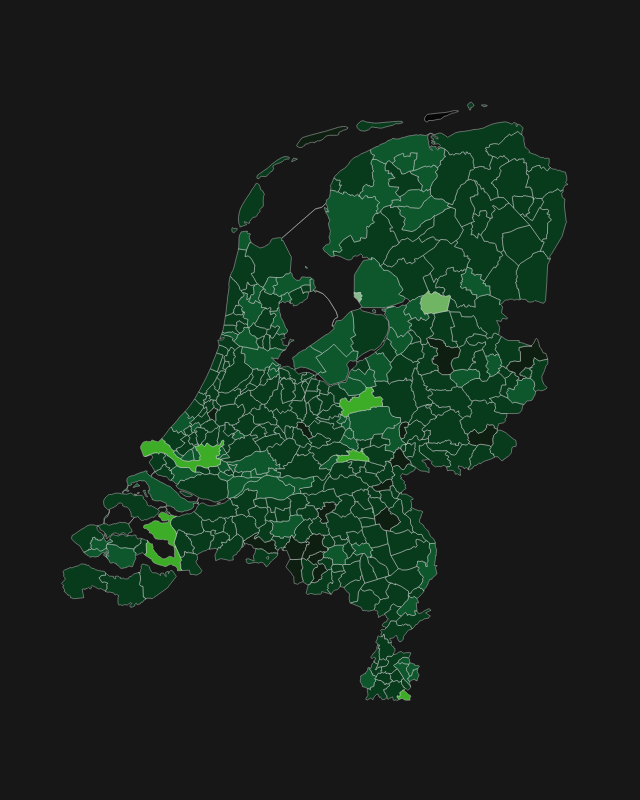
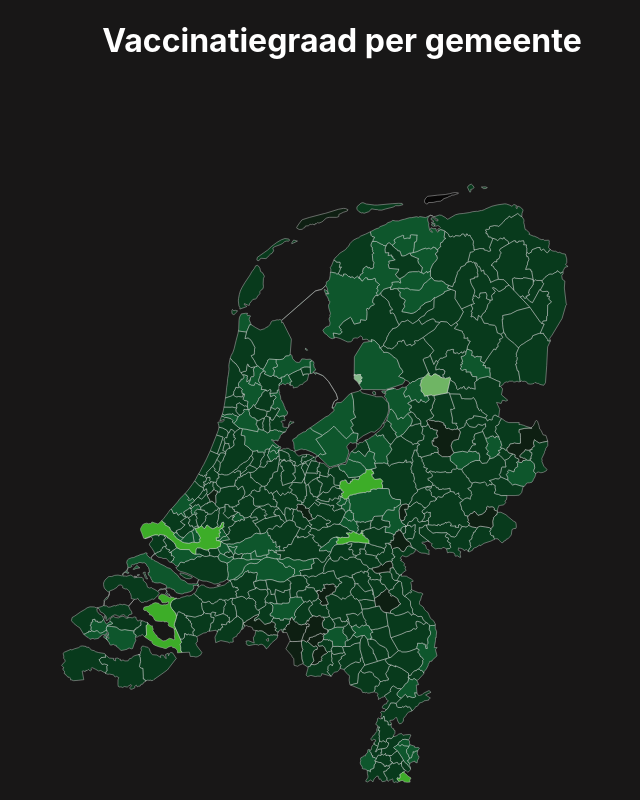
Before and after one commit to jody29/frontend-applications, a React (Create React App) app: page / in a window 1280 px wide. Shown: the whole page, without its empty margins (298-938 px from the left). Built offline with nearby package versions, Linux system fonts and the light colour scheme.

Commit message:
Update: added title to the visualisation

```diff
--- a/src/App.css
+++ b/src/App.css
@@ -1,3 +1,7 @@
 .App {
   text-align: center;
 }
+
+h1 {
+  color: white;
+}
--- a/src/App.js
+++ b/src/App.js
@@ -4,6 +4,7 @@ import { Towns } from './components/map'
 function App() {
   return (
       <div className="App">
+        <h1>Vaccinatiegraad per gemeente</h1>
         <Towns />
       </div>
   );
```
Also changed, not shown: public/manifest.json.
